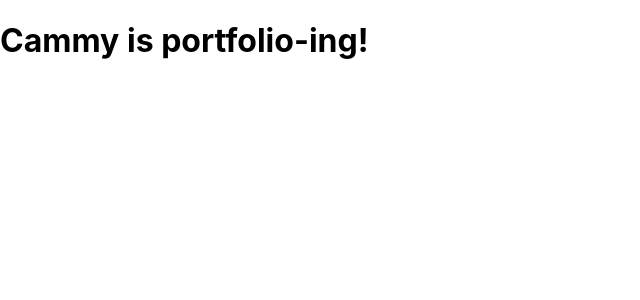
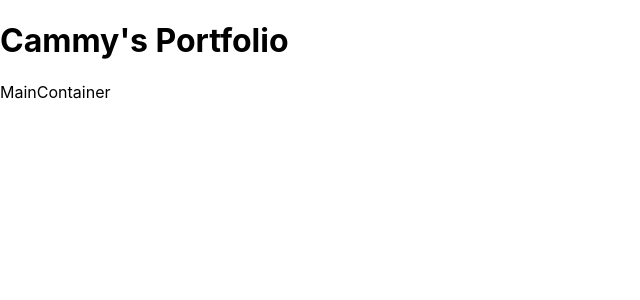
Before and after one commit to cjsarab/portfolio, a React (Create React App) app: page / in a window 1280 px wide. Shown: the top 300 px of the page, without its empty margins (0-640 px from the left). Built offline with nearby package versions, Linux system fonts and the light colour scheme.

Commit message:
Added container

```diff
--- a/src/App.js
+++ b/src/App.js
@@ -1,9 +1,13 @@
 import './App.css';
+import MainContainer from './containers/MainContainer';
 
 function App() {
   return (
-    <h1>Cammy is portfolio-ing!</h1>
+    <>
+    <h1>Cammy's Portfolio</h1>
+    <MainContainer />
+    </>
   );
-}
+};
 
 export default App;
--- /dev/null
+++ b/src/containers/MainContainer.js
@@ -0,0 +1,9 @@
+import React from 'react'
+
+const MainContainer = () => {
+  return (
+    <div>MainContainer</div>
+  );
+};
+
+export default MainContainer;
```
